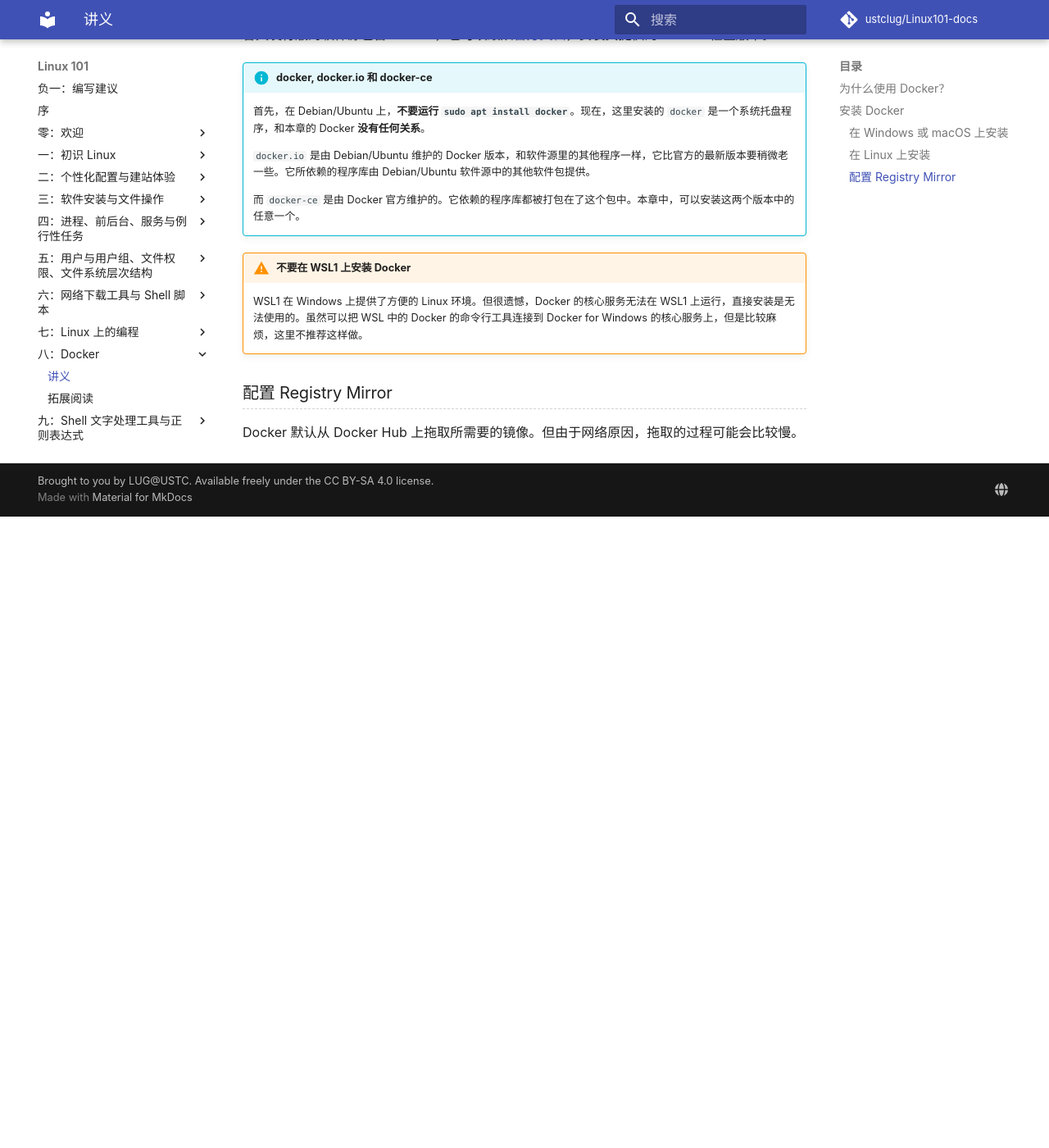
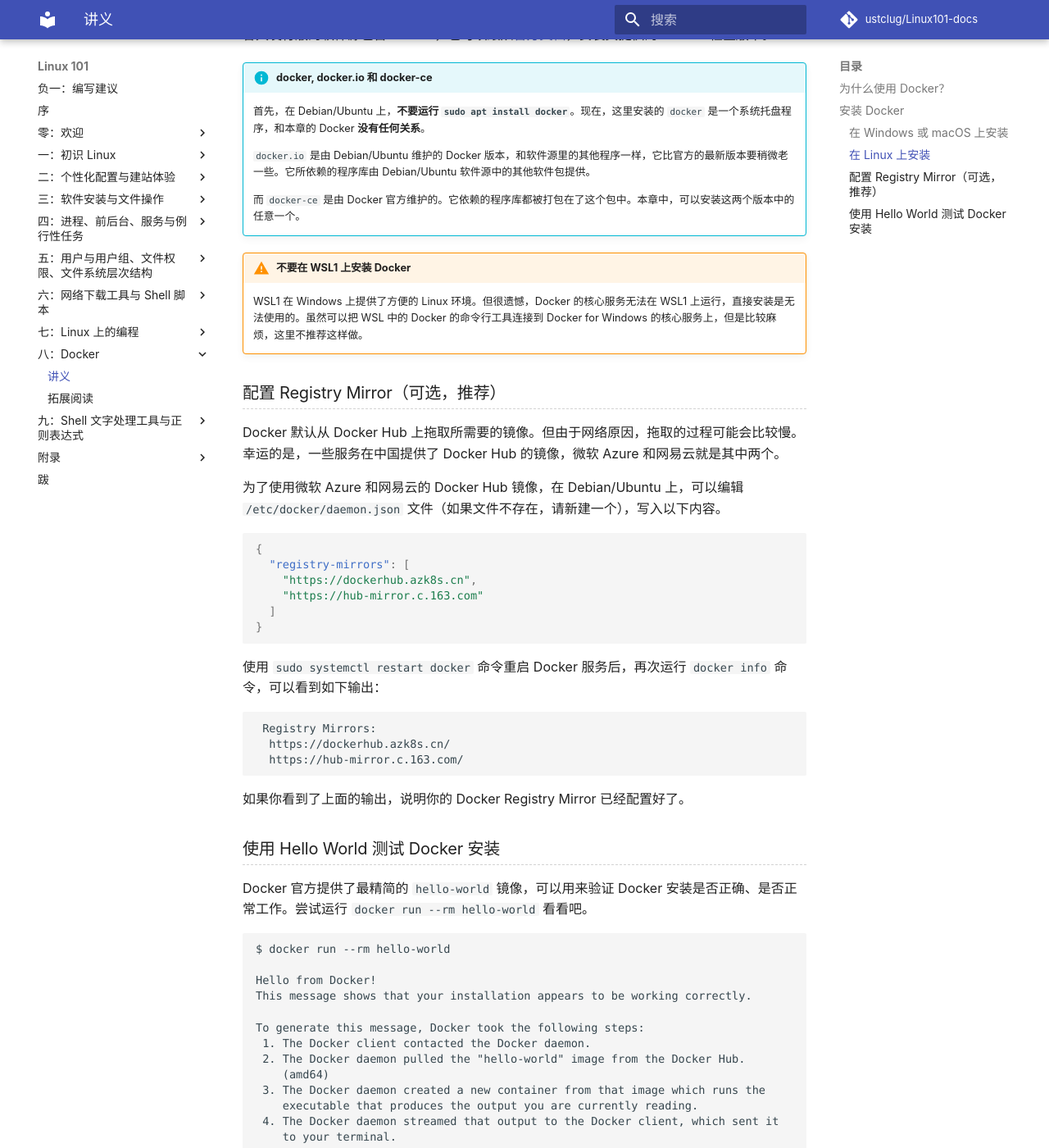
Before and after one commit to ustclug/Linux101-docs, an MkDocs documentation site: the page built from docs/Ch08/index.md, in a window 1280 px wide and 1400 px high, scrolled down 1501 px. Shown: the whole window at 82% size. Built offline with MkDocs 1.6.1 and Material for MkDocs 9.7.7, drawn with Linux system fonts in a browser that asks for light colours; comment, search, counter and statistics services are not loaded; before the commit the page ends 2131 px from its top, so only the background shows below that; some of the changed text lies outside the part shown.

Commit message:
Ch08: Finish setup part, add heading ID

````diff
--- a/docs/Ch08/index.md
+++ b/docs/Ch08/index.md
@@ -8,7 +8,7 @@
 
     而 Docker，是 Linux 容器技术中的代表性软件，它为用户提供了方便的接口来创建、使用 Linux 容器。下面，就让我们简单地入门一下 Docker。
 
-## 为什么使用 Docker？
+## 为什么使用 Docker？ {#why-docker}
 
 Docker 能够利用 Linux 内核的容器特性，隔离出一个轻便的环境来运行程序。这有什么意义呢？试想以下这些情况：
 
@@ -19,11 +19,11 @@
 
 Docker 就可以帮助解决这些问题。它可以快速配置不同的环境（比如说，通过 Docker，你可以在 Ubuntu 上使用 CentOS 的环境），部署应用。
 
-## 安装 Docker
+## 安装 Docker {#install-docker}
 
 Docker 可以在 Windows, Linux 和 macOS 上安装。下面我们讨论内容都基于 Docker 免费的社区版本。
 
-### 在 Windows 或 macOS 上安装
+### 在 Windows 或 macOS 上安装 {#install-on-windows-or-macos}
 
 上面提到，Docker 使用了 Linux 内核的容器特性，它依赖于 Linux。所以在 Windows 和 macOS 上，Docker 不得不通过虚拟 Linux 内核的方式来完成任务。其提供了一套被称为 Docker Desktop 的软件来帮助在 Windows 和 macOS 上配置 Docker。直接从[官网下载](https://www.docker.com/products/docker-desktop)即可。
 
@@ -51,6 +51,59 @@
 
     WSL1 在 Windows 上提供了方便的 Linux 环境。但很遗憾，Docker 的核心服务无法在 WSL1 上运行，直接安装是无法使用的。虽然可以把 WSL 中的 Docker 的命令行工具连接到 Docker for Windows 的核心服务上，但是比较麻烦，这里不推荐这样做。
 
-### 配置 Registry Mirror
+### 配置 Registry Mirror（可选，推荐） {#setup-registry-mirror}
 
-Docker 默认从 Docker Hub 上拖取所需要的镜像。但由于网络原因，拖取的过程可能会比较慢。
+Docker 默认从 Docker Hub 上拖取所需要的镜像。但由于网络原因，拖取的过程可能会比较慢。幸运的是，一些服务在中国提供了 Docker Hub 的镜像，微软 Azure 和网易云就是其中两个。
+
+为了使用微软 Azure 和网易云的 Docker Hub 镜像，在 Debian/Ubuntu 上，可以编辑 `/etc/docker/daemon.json` 文件（如果文件不存在，请新建一个），写入以下内容。
+
+```json
+{
+  "registry-mirrors": [
+    "https://dockerhub.azk8s.cn",
+    "https://hub-mirror.c.163.com"
+  ]
+}
+
+```
+
+使用 `sudo systemctl restart docker` 命令重启 Docker 服务后，再次运行 `docker info` 命令，可以看到如下输出：
+
+```text
+ Registry Mirrors:
+  https://dockerhub.azk8s.cn/
+  https://hub-mirror.c.163.com/
+```
+
+如果你看到了上面的输出，说明你的 Docker Registry Mirror 已经配置好了。
+
+### 使用 Hello World 测试 Docker 安装 {#verify-docker-setup}
+
+Docker 官方提供了最精简的 `hello-world` 镜像，可以用来验证 Docker 安装是否正确、是否正常工作。尝试运行 `docker run --rm hello-world` 看看吧。
+
+```text
+$ docker run --rm hello-world
+
+Hello from Docker!
+This message shows that your installation appears to be working correctly.
+
+To generate this message, Docker took the following steps:
+ 1. The Docker client contacted the Docker daemon.
+ 2. The Docker daemon pulled the "hello-world" image from the Docker Hub.
+    (amd64)
+ 3. The Docker daemon created a new container from that image which runs the
+    executable that produces the output you are currently reading.
+ 4. The Docker daemon streamed that output to the Docker client, which sent it
+    to your terminal.
+
+To try something more ambitious, you can run an Ubuntu container with:
+ $ docker run -it ubuntu bash
+
+Share images, automate workflows, and more with a free Docker ID:
+ https://hub.docker.com/
+
+For more examples and ideas, visit:
+ https://docs.docker.com/get-started/
+```
+
+如果你看到了像上面这样的输出，说明你安装的 Docker 已经一切准备就绪，可以使用了。
````
Also changed, not shown: other parts of docs/Ch08/index.md (+1 -1 lines).
